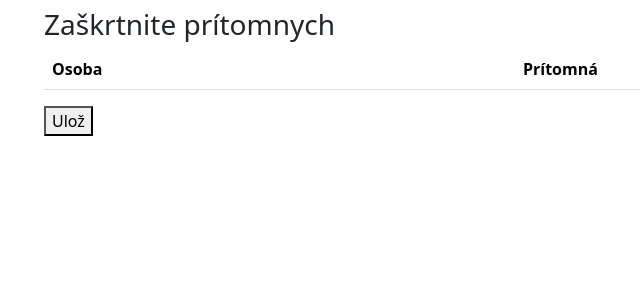
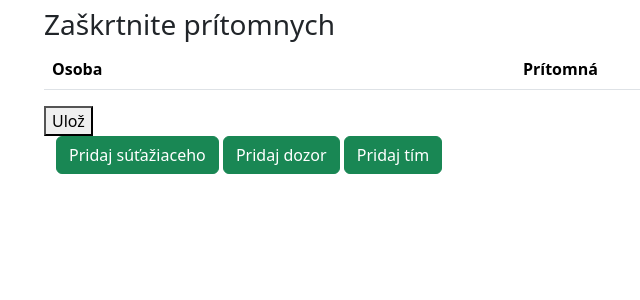
Before and after one commit to TIS2023-FMFI/robocup, a Django app: page /org-panel/check-in/1/ in a window 1280 px wide. Shown: the part 58-358 px from the top of the page, without its empty margins (38-678 px from the left). Run offline with Django 4.2, Linux system fonts and the light colour scheme; the visitor is signed in with stand-in values (Sample User, id 1); data that the repository does not hold is empty; parts of the project's set-up code (start-up, migrations or seed data) failed here and were passed over; some libraries are stand-ins or nearby versions.

Commit message:
added buttons in check-in

```diff
--- a/robocup-reg/web/org/templates/check-in.html
+++ b/robocup-reg/web/org/templates/check-in.html
@@ -24,4 +24,15 @@
         </table>
         <button type="submit">Ulož</button>
     </form>
+    <div class="container">
+        <a type="button"
+           class="btn btn-success"
+           href="{% url 'competitor_add' checked_user %}">Pridaj súťažiaceho</a>
+        <a type="button"
+           class="btn btn-success"
+           href="{% url 'supervisor_add' checked_user %}">Pridaj dozor</a>
+        <a type="button"
+           class="btn btn-success"
+           href="{% url 'team_add' checked_user %}">Pridaj tím</a>
+    </div>
 {% endblock content %}
```
Also changed, not shown: robocup-reg/web/leader/views.py (+7 -3 lines).
